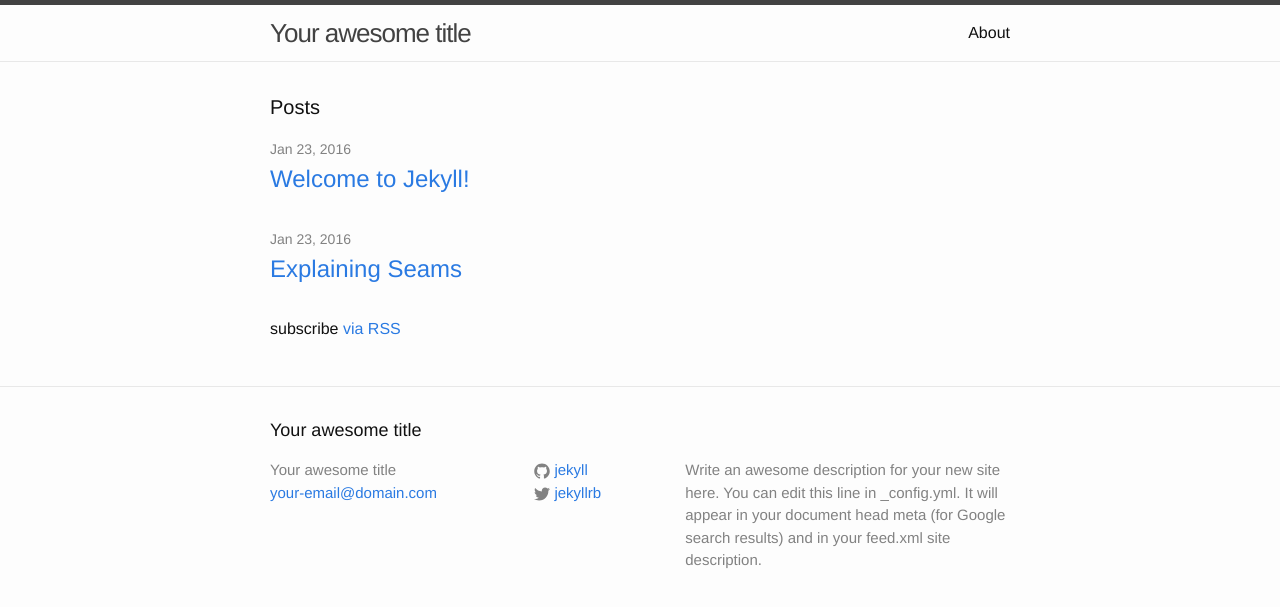
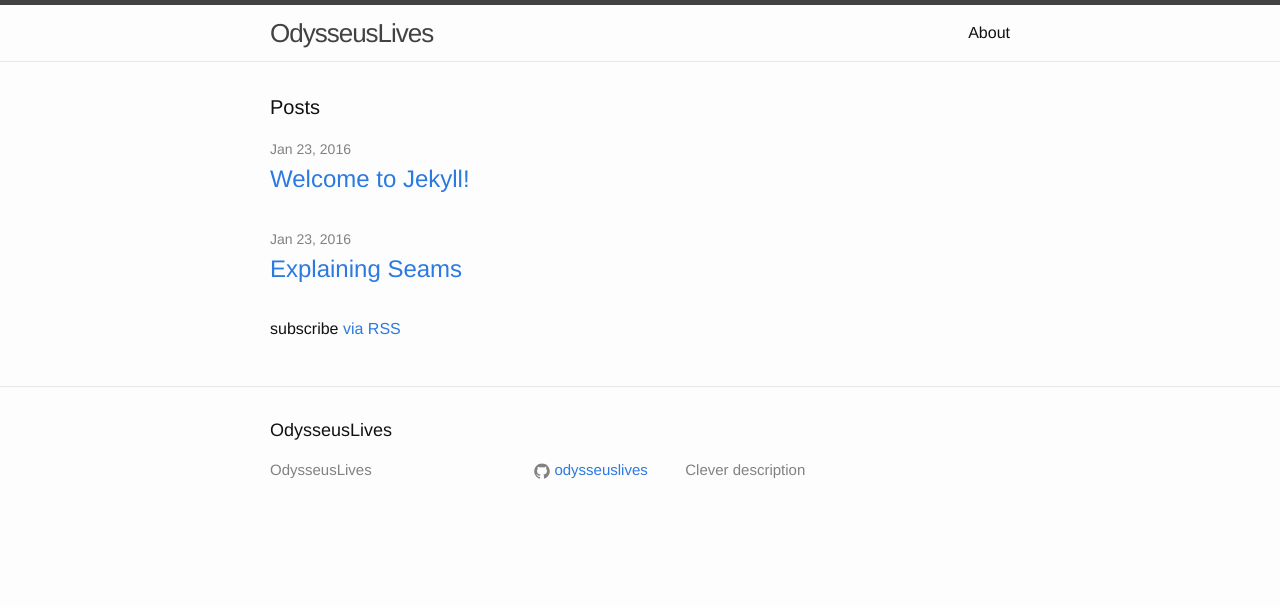
Before and after one commit to OdysseusLives/OdysseusLives.github.io, a Jekyll site: the page built from index.html, in a window 1280 px wide. Shown: the top 607 px of the page. Built offline with Jekyll 4.4.1, drawn with Linux system fonts in a browser that asks for light colours.

```diff
--- a/_config.yml
+++ b/_config.yml
@@ -1,14 +1,12 @@
 # Site settings
-title: Your awesome title
-email: your-email@domain.com
+title: OdysseusLives
+email:
 description: > # this means to ignore newlines until "baseurl:"
-  Write an awesome description for your new site here. You can edit this
-  line in _config.yml. It will appear in your document head meta (for
-  Google search results) and in your feed.xml site description.
+  Clever description
 baseurl: "" # the subpath of your site, e.g. /blog/
-url: "http://yourdomain.com" # the base hostname & protocol for your site
-twitter_username: jekyllrb
-github_username:  jekyll
+url: "http://odysseuslives.github.io" # the base hostname & protocol for your site
+twitter_username:
+github_username:  odysseuslives
 
 # Build settings
 markdown: kramdown
```
Also changed, not shown: _posts/2016-01-23-explaining-seams.md (+20 -12 lines), _posts/images/seam-clothing.jpg (added), _posts/images/seam-crane-medium.jpg (added), _posts/images/seam-fields-medium.jpg (added), _posts/images/seam-fields-small.jpg (added), _posts/images/seam-last-puzzle-piece.jpg (added), _posts/images/seam-mountains-medium.jpg (added), _posts/images/seam-mountains-small.jpg (added), _posts/images/seam-puzzle-medium.jpg (added), _posts/images/seam-puzzle-small.jpg (added), 1 other file.
